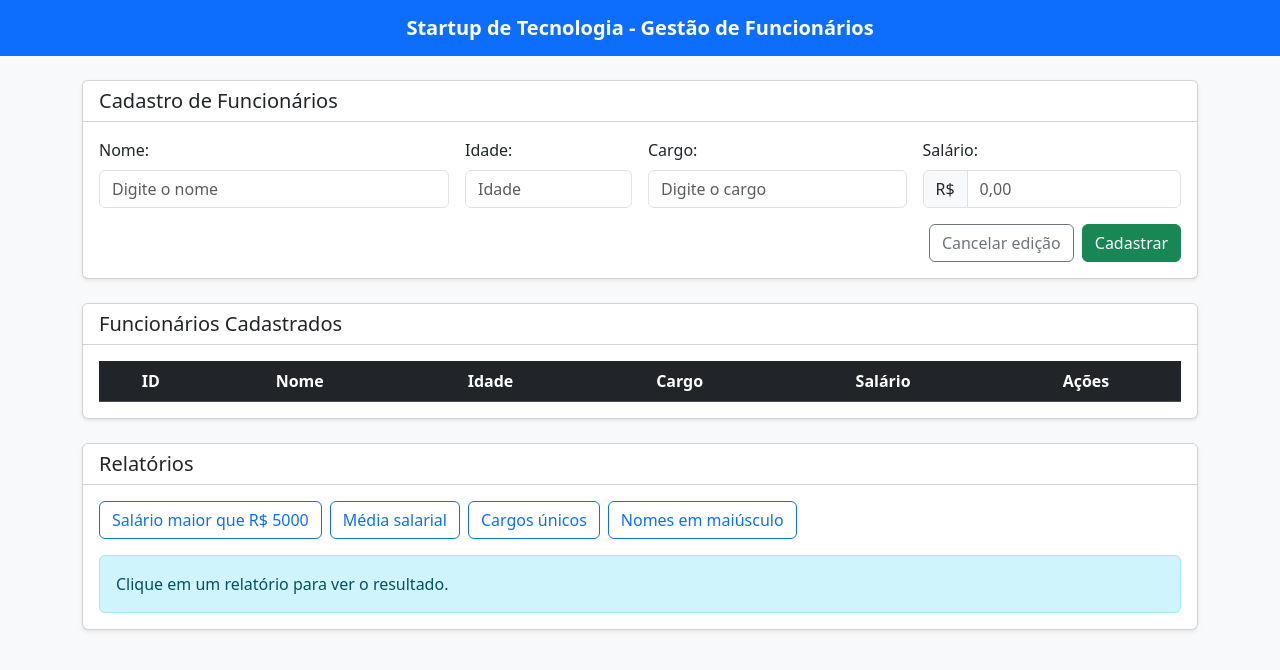
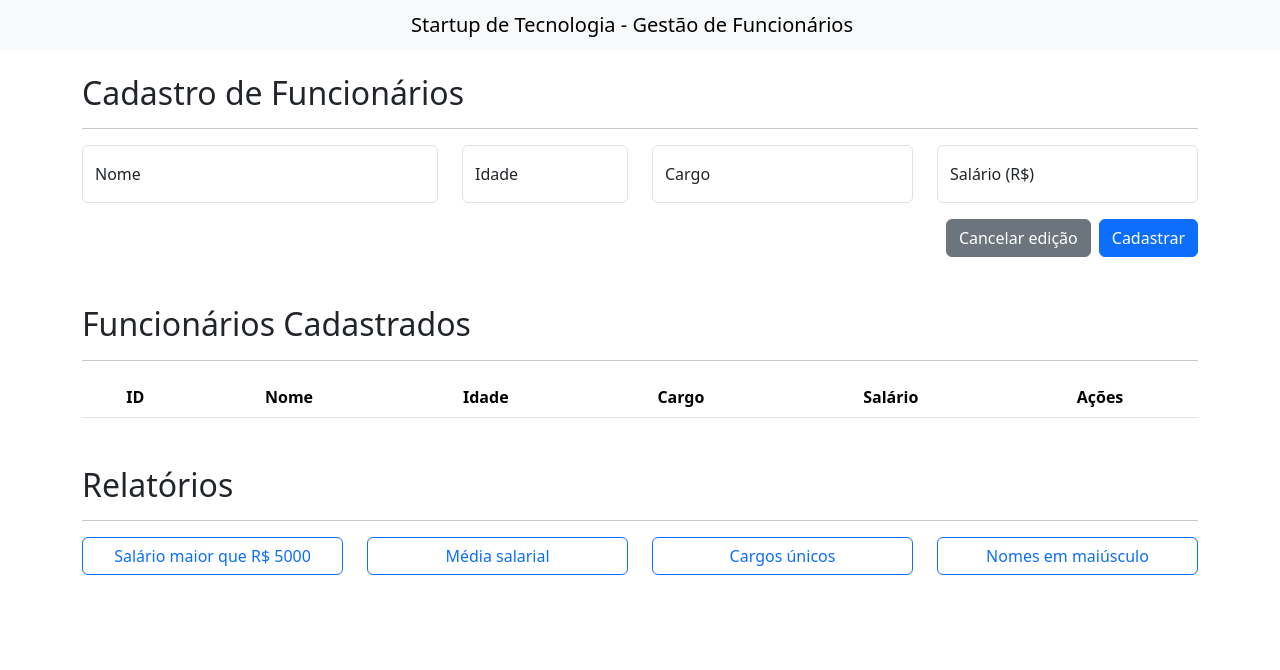
Before and after one commit to MariaJulia015/Gestao_Funcionarios, a plain HTML site: page index.html in a window 1280 px wide. Drawn offline with nearby package versions, Linux system fonts and the light colour scheme.

Commit message:
Ajuste na interface

```diff
--- a/index.html
+++ b/index.html
@@ -6,56 +6,53 @@
     <title>EC02 - Gestão de Funcionários</title>
     <link rel="stylesheet" href="https://cdn.jsdelivr.net/npm/bootstrap@5.3.8/dist/css/bootstrap.min.css">
 </head>
-<body class="bg-light">
-    <nav class="navbar navbar-dark bg-primary mb-4">
+<body>
+    <nav class="navbar bg-body-tertiary">
         <div class="container justify-content-center">
-            <span class="navbar-brand mx-0 fw-semibold">Startup de Tecnologia - Gestão de Funcionários</span>
+            <span class="navbar-brand mb-0 h1">Startup de Tecnologia - Gestão de Funcionários</span>
         </div>
     </nav>
 
-    <div class="container mb-4">
-        <div class="card shadow-sm mb-4">
-            <div class="card-header bg-white">
-                <h5 class="mb-0">Cadastro de Funcionários</h5>
+    <div class="container mt-4">
+        <h2>Cadastro de Funcionários</h2>
+        <hr>
+        <form id="formFuncionario" method="post">
+            <div class="row">
+                <div class="col-md-4">
+                    <div class="form-floating mb-3">
+                        <input type="text" class="form-control" id="nome" name="nome" placeholder="Nome" required>
+                        <label for="nome">Nome</label>
                     </div>
-            <div class="card-body">
-                <form id="formFuncionario" method="post">
-                    <div class="row g-3 align-items-end">
-                        <div class="col-md-4">
-                            <label for="nome" class="form-label">Nome:</label>
-                            <input type="text" class="form-control" id="nome" name="nome" placeholder="Digite o nome" required>
                 </div>
                 <div class="col-md-2">
-                            <label for="idade" class="form-label">Idade:</label>
+                    <div class="form-floating mb-3">
                         <input type="number" class="form-control" id="idade" name="idade" min="0" placeholder="Idade" required>
+                        <label for="idade">Idade</label>
+                    </div>
                 </div>
                 <div class="col-md-3">
-                            <label for="cargo" class="form-label">Cargo:</label>
-                            <input type="text" class="form-control" id="cargo" name="cargo" placeholder="Digite o cargo" required>
+                    <div class="form-floating mb-3">
+                        <input type="text" class="form-control" id="cargo" name="cargo" placeholder="Cargo" required>
+                        <label for="cargo">Cargo</label>
+                    </div>
                 </div>
                 <div class="col-md-3">
-                            <label for="salario" class="form-label">Salário:</label>
-                            <div class="input-group">
-                                <span class="input-group-text">R$</span>
-                                <input type="number" class="form-control" id="salario" name="salario" min="0" step="0.01" placeholder="0,00" required>
+                    <div class="form-floating mb-3">
+                        <input type="number" class="form-control" id="salario" name="salario" min="0" step="0.01" placeholder="Salário" required>
+                        <label for="salario">Salário (R$)</label>
                     </div>
                 </div>
             </div>
-                    <div class="d-flex justify-content-end gap-2 mt-3">
-                        <input type="button" class="btn btn-outline-secondary" id="btnCancelar" value="Cancelar edição">
-                        <input type="submit" class="btn btn-success" id="btnCadastrar" value="Cadastrar">
+            <div class="d-flex justify-content-end gap-2">
+                <input type="button" class="btn btn-secondary" id="btnCancelar" value="Cancelar edição">
+                <input type="submit" class="btn btn-primary" id="btnCadastrar" value="Cadastrar">
             </div>
         </form>
-            </div>
-        </div>
 
-        <div class="card shadow-sm mb-4">
-            <div class="card-header bg-white">
-                <h5 class="mb-0">Funcionários Cadastrados</h5>
-            </div>
-            <div class="card-body table-responsive">
-                <table class="table table-striped table-hover align-middle text-center mb-0">
-                    <thead class="table-dark">
+        <h2 class="mt-5">Funcionários Cadastrados</h2>
+        <hr>
+        <table class="table table-striped text-center">
+            <thead>
                 <tr>
                     <th>ID</th>
                     <th>Nome</th>
@@ -68,23 +65,16 @@
             <tbody id="tabelaFuncionarios">
             </tbody>
         </table>
+
+        <h2 class="mt-5">Relatórios</h2>
+        <hr>
+        <div class="row">
+            <div class="col-md mb-2 d-grid"><input type="button" class="btn btn-outline-primary" id="btnSalarioMaior5000" value="Salário maior que R$ 5000"></div>
+            <div class="col-md mb-2 d-grid"><input type="button" class="btn btn-outline-primary" id="btnMediaSalarial" value="Média salarial"></div>
+            <div class="col-md mb-2 d-grid"><input type="button" class="btn btn-outline-primary" id="btnCargosUnicos" value="Cargos únicos"></div>
+            <div class="col-md mb-2 d-grid"><input type="button" class="btn btn-outline-primary" id="btnNomesMaiusculo" value="Nomes em maiúsculo"></div>
         </div>
-        </div>
-
-        <div class="card shadow-sm">
-            <div class="card-header bg-white">
-                <h5 class="mb-0">Relatórios</h5>
-            </div>
-            <div class="card-body">
-                <div class="d-flex flex-wrap gap-2 mb-3">
-                    <input type="button" class="btn btn-outline-primary" id="btnSalarioMaior5000" value="Salário maior que R$ 5000">
-                    <input type="button" class="btn btn-outline-primary" id="btnMediaSalarial" value="Média salarial">
-                    <input type="button" class="btn btn-outline-primary" id="btnCargosUnicos" value="Cargos únicos">
-                    <input type="button" class="btn btn-outline-primary" id="btnNomesMaiusculo" value="Nomes em maiúsculo">
-                </div>
-                <div id="resultadoRelatorio" class="alert alert-info mb-0">Clique em um relatório para ver o resultado.</div>
-            </div>
-        </div>
+        <div id="resultadoRelatorio" class="mt-3 mb-5"></div>
     </div>
 
     <script src="https://cdn.jsdelivr.net/npm/bootstrap@5.3.8/dist/js/bootstrap.bundle.min.js"></script>
--- a/js/script.js
+++ b/js/script.js
@@ -117,7 +117,7 @@ class FuncionarioController {
             const btnEditar = document.createElement("button");
             btnEditar.innerText = "Editar";
             btnEditar.type = "button";
-            btnEditar.className = "btn btn-sm btn-warning me-1";
+            btnEditar.className = "btn btn-sm btn-primary me-1";
 
             const btnExcluir = document.createElement("button");
             btnExcluir.innerText = "Excluir";
```
Lines whose indentation alone changed are shown as unchanged.
